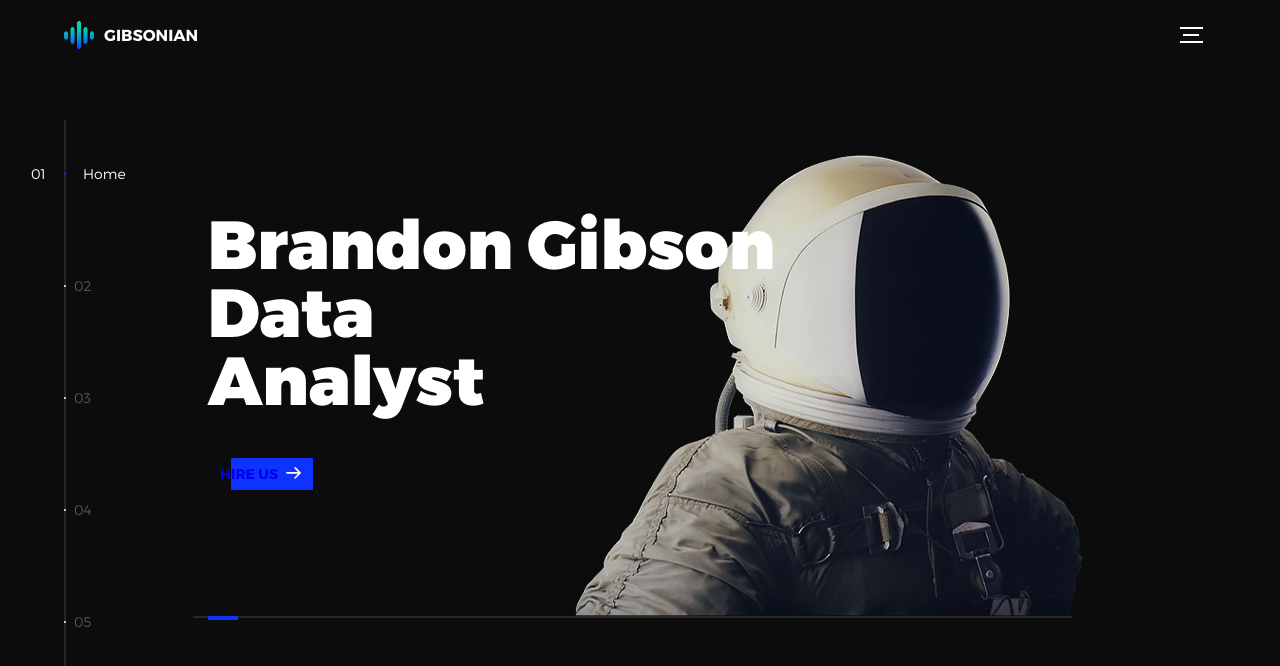
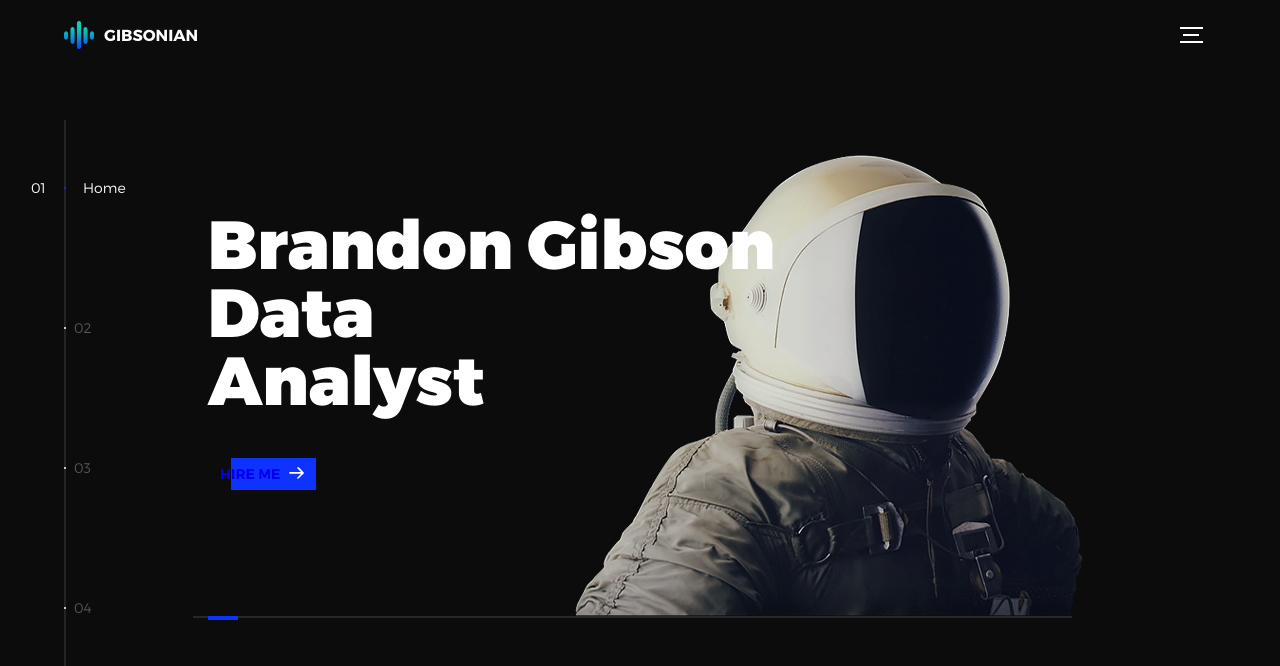
Before and after one commit to Gibsonian93/Gibsonian93.github.io, a plain HTML site: page index.html in a window 1280 px wide. Shown: the top 666 px of the page. Drawn offline with nearby package versions, Linux system fonts and the light colour scheme.

Commit message:
Update index.html

```diff
--- a/index.html
+++ b/index.html
@@ -30,7 +30,6 @@
             <img src="assets/img/logo.png" alt="Global">
             <p>Gibsonian</p>
           </a>
-          <button class="header--cta cta">Hire Us</button>
           <div class="header--nav-toggle">
             <span></span>
           </div>
@@ -41,7 +40,6 @@
             <li><span>Works</span></li>
             <li><span>About</span></li>
             <li><span>Contact</span></li>
-            <li><span>Hire us</span></li>
           </ul>
         </nav>
         <ul class="l-main-content main-content">
@@ -49,7 +47,7 @@
             <div class="intro">
               <div class="intro--banner">
                 <h1>Brandon Gibson<br>Data<br>Analyst</h1>
-                <a href="https://www.linkedin.com/in/brandon-gibson-aa1b4515a/"><button class="cta">Hire Us
+                <a href="https://www.linkedin.com/in/brandon-gibson-aa1b4515a/"><button class="cta">Hire Me
                   <svg version="1.1" id="Layer_1" xmlns="http://www.w3.org/2000/svg" xmlns:xlink="http://www.w3.org/1999/xlink" x="0px" y="0px" viewBox="0 0 150 118" style="enable-background:new 0 0 150 118;" xml:space="preserve">
                   <g transform="translate(0.000000,118.000000) scale(0.100000,-0.100000)">
                     <path d="M870,1167c-34-17-55-57-46-90c3-15,81-100,194-211l187-185l-565-1c-431,0-571-3-590-13c-55-28-64-94-18-137c21-20,33-20,597-20h575l-192-193C800,103,794,94,849,39c20-20,39-29,61-29c28,0,63,30,298,262c147,144,272,271,279,282c30,51,23,60-219,304C947,1180,926,1196,870,1167z"/>
@@ -159,7 +157,6 @@
     <li>Works</li>
     <li>About</li>
     <li>Contact</li>
-    <li>Hire us</li>
   </ul>
 </div>
 
```
